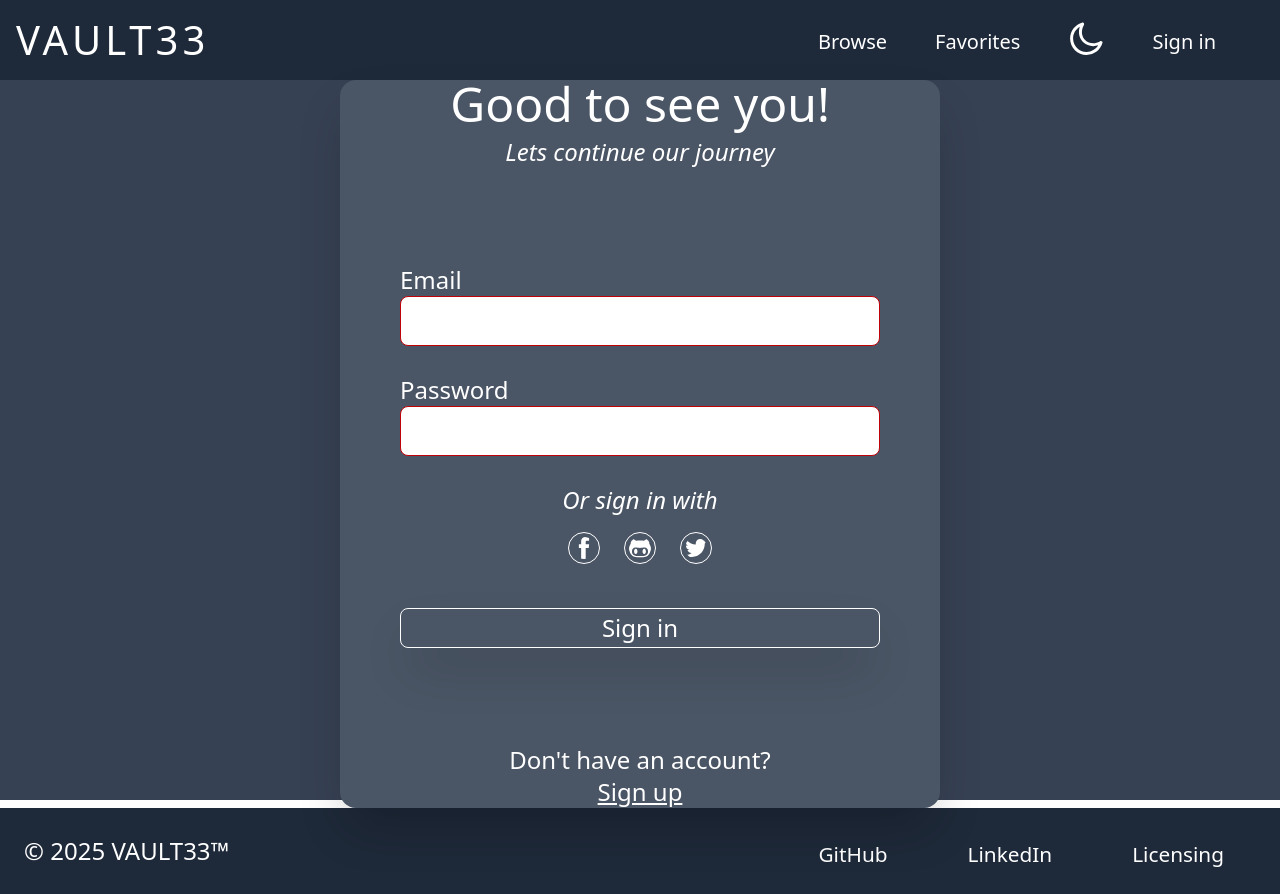
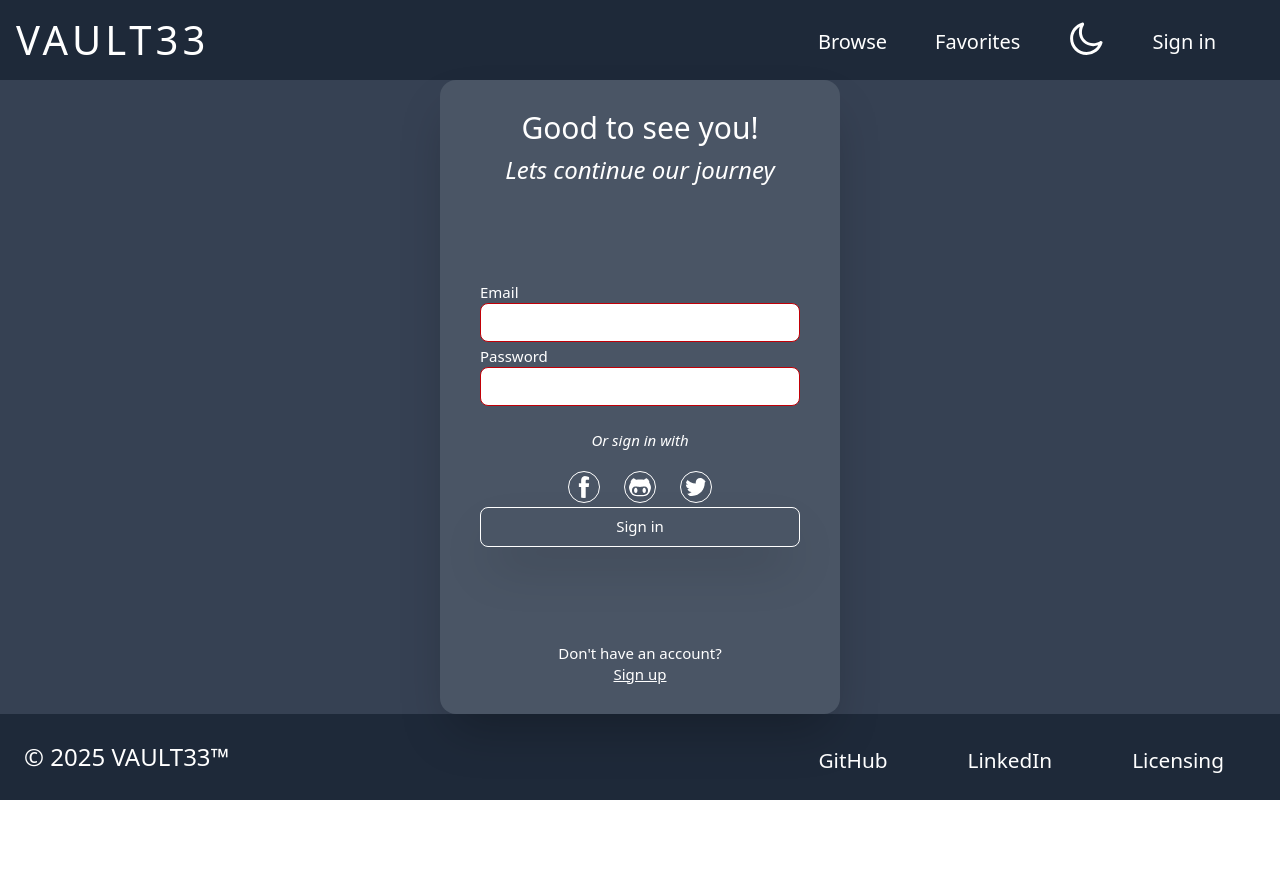
Before and after one commit to thedenisovan/videogame-archive, a React (Vite) app: page /auth in a window 1280 px wide. After the commit the page ends 800 px from the top, so only its background shows below. Built offline with nearby package versions, Linux system fonts and the light colour scheme; no server answers.

Commit message:
Add: desktop genre sidebar

```diff
--- a/src/components/apiHooks/GameData.tsx
+++ b/src/components/apiHooks/GameData.tsx
@@ -37,7 +37,7 @@ export default function useGameData({
     const url = `https://api.rawg.io/api/games?${
       // if genre array is empty return all genres else specific genre games
       !genres?.length ? `` : `genres=${genres?.join()}`
-    }&ordering=${orderBy}&page_size=20&metacritic=1,100&dates=1965-01-01,2030-12-31&key=${
+    }&ordering=${orderBy}&page_size=30&metacritic=1,100&dates=1965-01-01,2030-12-31&key=${
       import.meta.env.VITE_RAWG
     }`;
 
@@ -47,6 +47,7 @@ export default function useGameData({
         return res.json();
       })
       .then((response) => {
+        console.log(response);
         const games: GameValue[] = response.results
           // eslint-disable-next-line @typescript-eslint/no-explicit-any
           .map((res: any) => ({
--- a/src/components/main/auth/Authorization.tsx
+++ b/src/components/main/auth/Authorization.tsx
@@ -44,12 +44,12 @@ export default function Authorization() {
       className={`
       flex-1 flex flex-col justify-center items-center relative
       md:w-[70vw] md:!m-auto md:gap-12 md:text-xl
-      lg:text-2xl lg:w-[600px] lg:max-h-[900px] lg:rounded-2xl lg:shadow-2xl
+      lg:!text-[15px] lg:w-[400px] lg:max-h-[700px] lg:rounded-2xl lg:shadow-2xl
       ${dark ? 'lg:bg-gray-600' : 'lg:bg-gray-100'}
       `}
     >
       <section>
-        <h2 className='mb-0 text-center !font-normal md:!text-4xl lg:!text-5xl'>
+        <h2 className='mb-0 text-center !font-normal md:!text-2xl lg:!text-3xl'>
           {returnText('Good to see you!', 'Welcome')}
         </h2>
         <p className='text-center !font-normal italic md:text-xl lg:text-2xl mt-1 lg:!mt-2'>
--- a/src/components/main/auth/SignInForm.tsx
+++ b/src/components/main/auth/SignInForm.tsx
@@ -21,7 +21,7 @@ export default function SignInForm() {
 
   return (
     <form
-      className='flex flex-col !my-[2rem] gap-3 md:!gap-7 w-[80%] '
+      className='flex flex-col !my-[2rem] gap-3 md:!gap-1 w-[80%] '
       onSubmit={(e) => {
         e.preventDefault();
       }}
@@ -149,9 +149,9 @@ function FormInput({
 
 function SignUpSvgButtons() {
   return (
-    <section className='flex flex-col gap-3'>
-      <p className='text-center mb-0 italic'>Or sign in with</p>
-      <div className='flex justify-center gap-4 mb-3'>
+    <section className='flex flex-col gap-3 lg:!gap-0'>
+      <p className='text-center italic mb-1 mt-2 lg:!my-5'>Or sign in with</p>
+      <div className='flex justify-center gap-4 mb-3 lg:!mb-0'>
         <button
           onClick={(e) => e.preventDefault()}
           aria-label='sign up with facebook'
--- /dev/null
+++ b/src/components/main/discoverPage/DesktopSidebar.tsx
@@ -0,0 +1,9 @@
+import GenreDropdown from './GenreDropdown';
+
+export default function DesktopSidebar({ className }: { className: string }) {
+  return (
+    <aside className={className}>
+      <GenreDropdown isCollapsed={false} />
+    </aside>
+  );
+}
--- a/src/components/main/discoverPage/Discover.tsx
+++ b/src/components/main/discoverPage/Discover.tsx
@@ -7,6 +7,7 @@ import useGameData from '../../apiHooks/GameData';
 import { useOutletContext } from 'react-router';
 import type { GameValue } from '../../apiHooks/GameData';
 import CircularProgress from '@mui/material/CircularProgress';
+import DesktopSidebar from './DesktopSidebar';
 
 const CollapseContext = createContext({
   isCollapsed: true,
@@ -25,7 +26,13 @@ export default function Discover() {
   if (error) console.log(error);
 
   return (
-    <main
+    <main className='flex'>
+      <DesktopSidebar
+        className={`${
+          dark ? 'bg-gray-600' : 'bg-gray-300'
+        } relative min-w-[250px] hidden lg:flex`}
+      />
+      <section
         onClick={() => (!isCollapsed ? setIsCollapsed(true) : '')}
         aria-labelledby='main-section-title'
         className={`
@@ -58,6 +65,7 @@ export default function Discover() {
             ))}
           </ul>
         )}
+      </section>
     </main>
   );
 }
--- a/src/components/main/discoverPage/FilterBar.tsx
+++ b/src/components/main/discoverPage/FilterBar.tsx
@@ -30,7 +30,7 @@ export default function FilterBar() {
     );
 
   return (
-    <section className='md:w-[100%] md:flex flex-col'>
+    <section className='!md:w-[100%] md:max-w-[745px] md:flex md:flex-col lg:flex-row lg:items-center lg:max-w-none'>
       <SearchBar themeSvg={themeSvg} dark={dark} />
       <BasicSelect themeSvg={themeSvg} dark={dark} />
     </section>
@@ -54,7 +54,7 @@ function SearchBar({
     <div className='w-[100%] flex  md:justify-start mt-2'>
       <input
         className={`rounded-l-[.3rem] h-13 w-85 border-0 !border-r-1 md:w-[100%] md:h-15 ${
-          dark ? 'bg-gray-800' : 'bg-gray-300'
+          dark ? 'bg-gray-800' : 'bg-gray-300 lg:!w-[75%]'
         }`}
         value={input}
         onChange={(e) => changeInput(e.target.value)}
@@ -109,7 +109,7 @@ function BasicSelect({
             }}
             className={`${
               dark ? 'bg-gray-800 text-white' : 'bg-gray-300 text-black'
-            } mt-2 w-85 h-13 !rounded-r-0 border-r-1 md:w-[70vh] md:h-15`}
+            } mt-2 w-85 h-13 !rounded-r-0 border-r-1 md:w-[70vh] md:h-15 lg:border-0`}
           >
             <MenuItem
               aria-label='sort games by rating from highest to lowest'
@@ -130,9 +130,9 @@ function BasicSelect({
           </Select>
         </FormControl>
       </Box>
+      <div className='translate-y-4 lg:hidden'>
         <button
           onClick={() => collapseDropdown()}
-        className='translate-y-1'
           aria-label='drop down collapse for game genre select'
         >
           {themeSvg(svg.filterLight, svg.filterDark)}
@@ -140,5 +140,6 @@ function BasicSelect({
         {/* genre drop down component */}
         <GenreDropdown isCollapsed={isCollapsed} />{' '}
       </div>
+    </div>
   );
 }
--- a/src/components/main/discoverPage/GenreDropdown.tsx
+++ b/src/components/main/discoverPage/GenreDropdown.tsx
@@ -31,11 +31,13 @@ export default function GenreDropdown({
     <div
       onClick={(e) => e.stopPropagation()}
       className={`
-         text-black absolute top-17 right-0 z-1 animate-drop transition origin-top p-2
-        w-35 border-1
-        ${dark ? 'bg-gray-800 text-white' : 'bg-gray-300'}
+         text-black absolute top-17 right-0 z-1 animate-drop transition-transform origin-top p-2
+        w-45 border-1
+        lg:!border-0 lg:!w-[100%] lg:animate-none
+        ${dark ? 'bg-gray-600 text-white' : 'bg-gray-300'}
         ${isCollapsed ? `scale-y-0` : `scale-y-100`}`}
     >
+      <h3 className='text-center !font-normal'>Select genres</h3>
       {availableGenres.map((gen) => (
         <div key={gen.value} className='flex justify-between'>
           <label htmlFor={gen.value}>{gen.label}</label>
--- a/src/style/index.css
+++ b/src/style/index.css
@@ -92,20 +92,3 @@ h6 {
 #__next {
   isolation: isolate;
 }
-
-@theme {
-  --animate-drop: drop 1s ease-in-out;
-
-  @keyframes drop {
-    0% {
-      transform: scale(0);
-    }
-    50% {
-      transform: scale(50);
-    }
-
-    100% {
-      transform: scale(100);
-    }
-  }
-}
```
Lines whose indentation alone changed are shown as unchanged.
